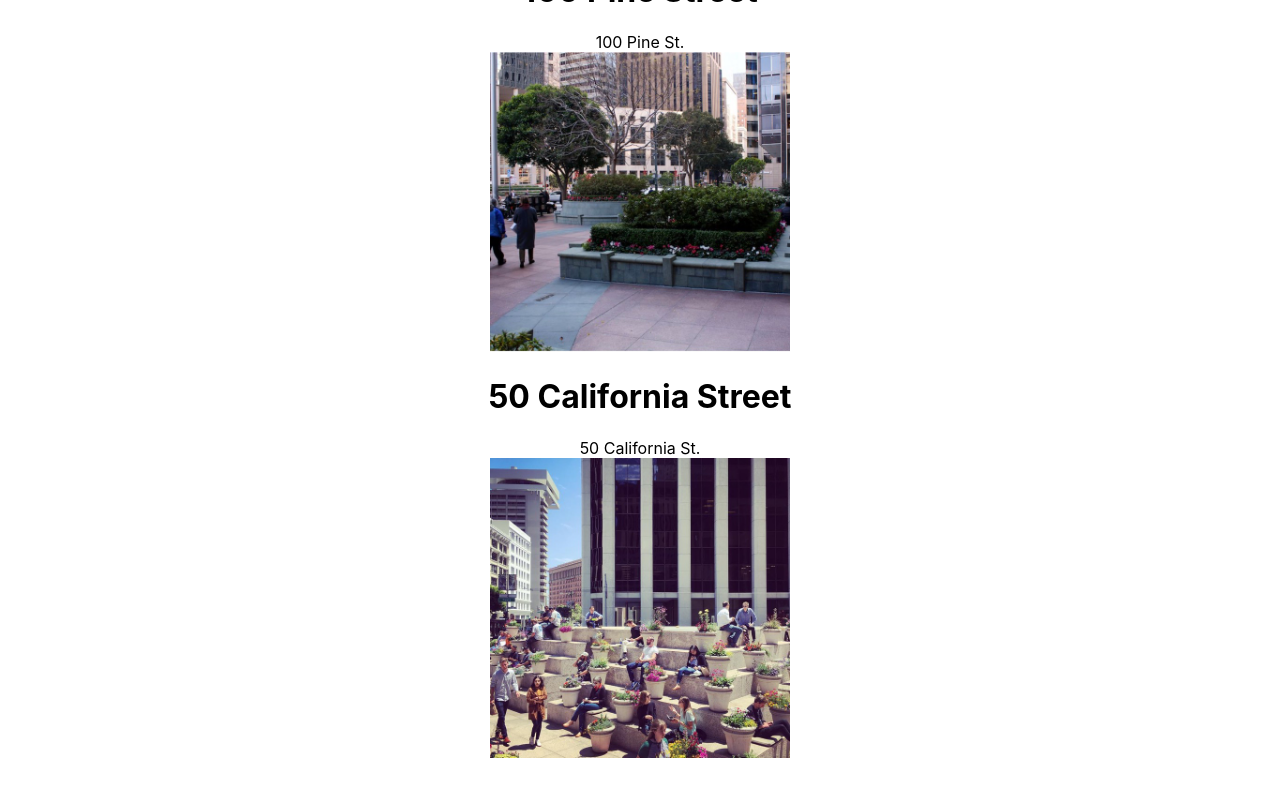
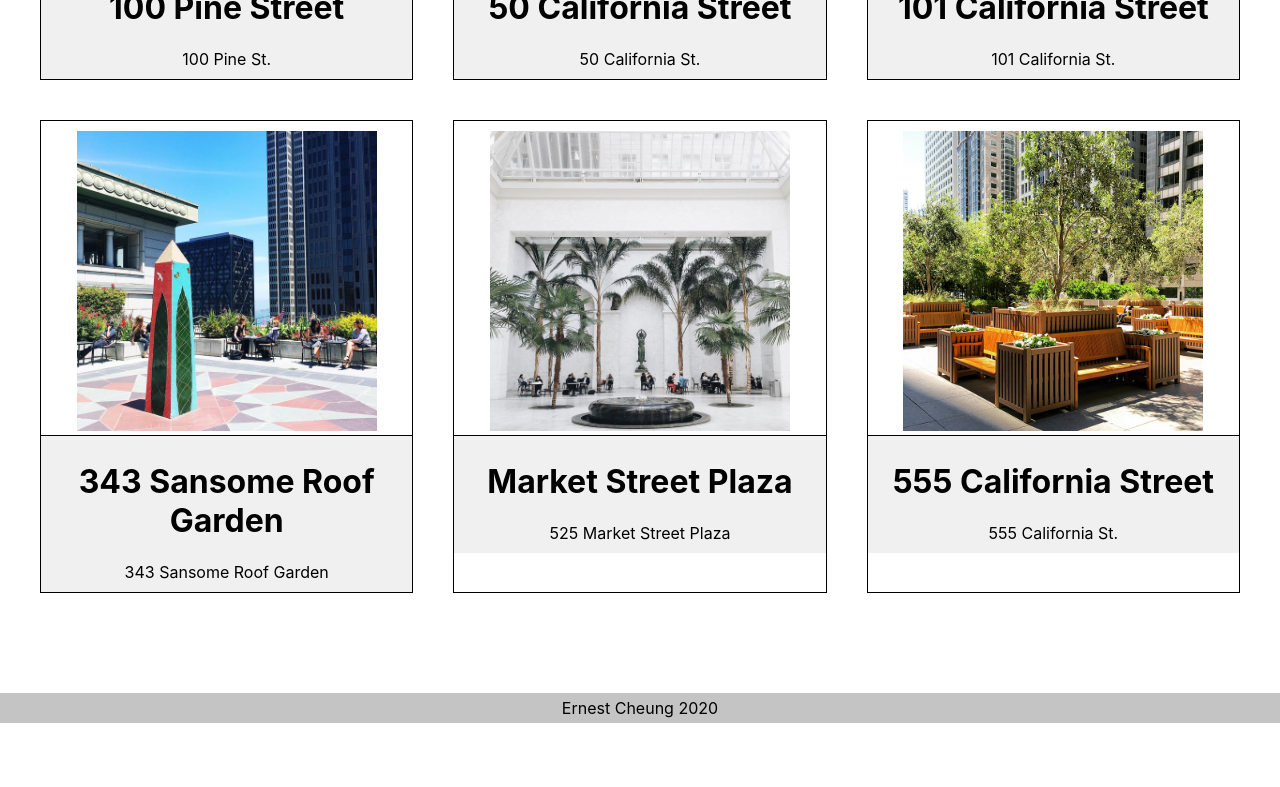
Before and after one commit to Smerly/SFPOPOS, a React (Create React App) app: page / in a window 1280 px wide. Shown: the part 520-1307 px from the top of the page. After the commit the page ends 1243 px from the top, so only its background shows below. Built offline with nearby package versions, Linux system fonts and the light colour scheme.

Commit message:
dynamic content and footer

```diff
--- a/src/App.js
+++ b/src/App.js
@@ -3,13 +3,14 @@ import logo from './logo.svg';
 import './App.css';
 import Title from './Title';
 import POPOSList from './POPOSList';
+import Footer from './Footer';
 
 function App() {
 	return (
 		<div className="App">
 			<Title />
 			<POPOSList />
-			<img src={logo} alt="logo" />
+			<Footer />
 		</div>
 	);
 }
--- /dev/null
+++ b/src/Footer.css
@@ -0,0 +1,6 @@
+.Footer {
+	margin-top: 100px;
+	padding-top: 5px;
+	padding-bottom: 5px;
+	background-color: rgb(196, 196, 196);
+}
--- /dev/null
+++ b/src/Footer.js
@@ -0,0 +1,12 @@
+import React from 'react';
+import './Footer.css';
+
+function Footer() {
+	return (
+		<div className="Footer">
+			<header> Ernest Cheung 2020 </header>
+		</div>
+	);
+}
+
+export default Footer;
--- /dev/null
+++ b/src/POPOSList.css
@@ -0,0 +1,7 @@
+.POPOSList {
+	width: calc(100% - 80px);
+	margin: auto;
+	display: grid;
+	grid-template-columns: 1fr 1fr 1fr;
+	grid-gap: 40px;
+}
--- a/src/POPOSList.js
+++ b/src/POPOSList.js
@@ -1,5 +1,6 @@
 import React from 'react';
 import POPOSSpace from './POPOSSpace';
+import './POPOSList.css';
 
 function POPOSList() {
 	return (
--- /dev/null
+++ b/src/POPOSSpace.css
@@ -0,0 +1,11 @@
+.POPOSSpace {
+	border: 1px black solid;
+	padding-top: 10px;
+}
+
+.POPOSSpace-text {
+	padding-top: 5px;
+	padding-bottom: 10px;
+	border-top: 1px black solid;
+	background-color: rgb(240, 240, 240);
+}
--- a/src/POPOSSpace.js
+++ b/src/POPOSSpace.js
@@ -1,18 +1,20 @@
 import React from 'react';
 import logo from './logo.svg';
-
+import './POPOSSpace.css';
 function POPOSSpace(props) {
 	const { name, image, address } = props;
 	return (
-		<div>
+		<div className="POPOSSpace">
 			<img
 				src={`${process.env.PUBLIC_URL}images/${image}`}
 				width="300"
 				height="300"
 				alt="50 California St."
 			/>
-			<h1>{name}</h1>
-			<div>{address}</div>
+			<div className="POPOSSpace-text">
+				<h1>{name}</h1>
+				<div>{address}</div>
+			</div>
 		</div>
 	);
 }
```
